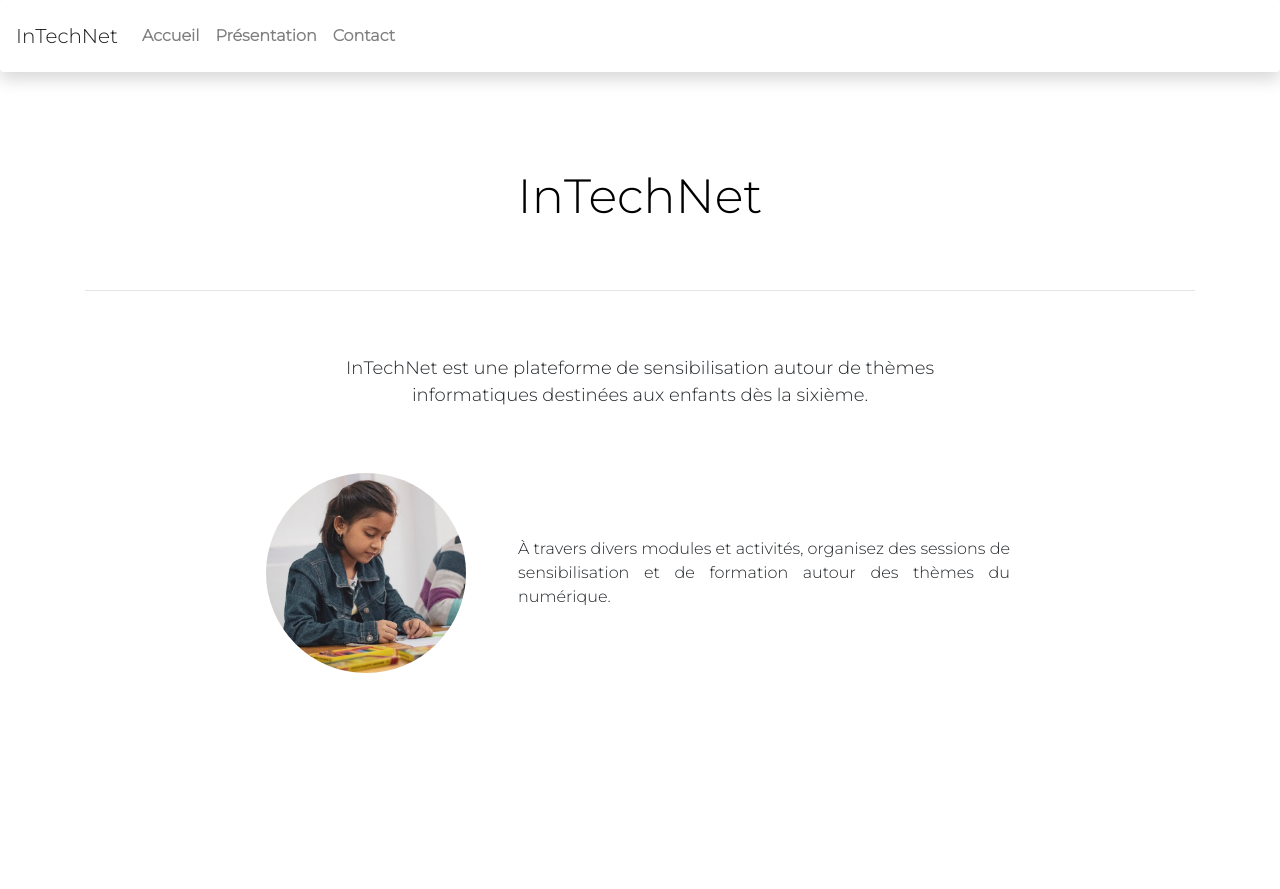
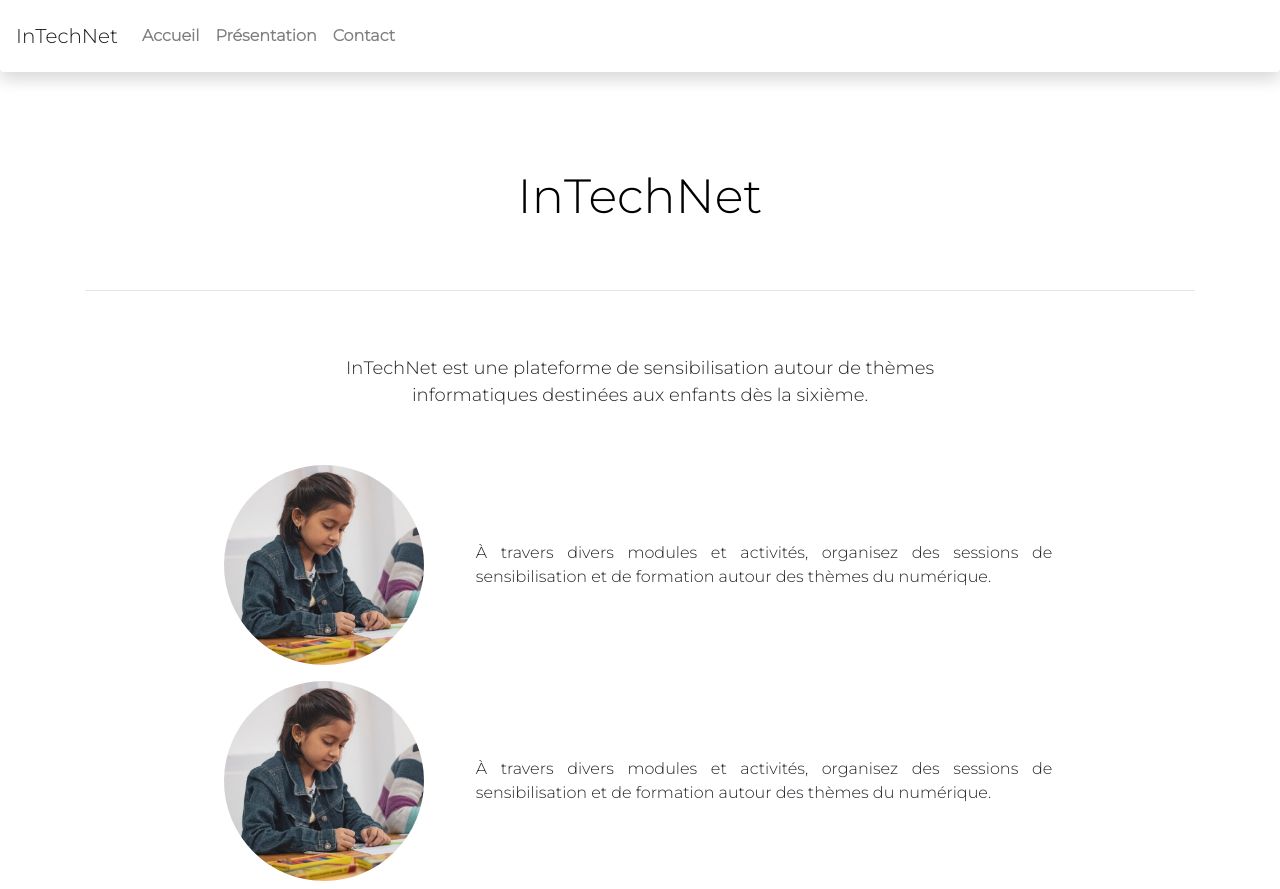
Before and after one commit to pBouillon/InTechNet.Moderator, an Angular app in the folder intechnet-moderator/: page /index in a window 1280 px wide. Before the commit the page ends 800 px from the top, so only its background shows below. Built offline with nearby package versions, Linux system fonts and the light colour scheme.

Commit message:
🚧 WiP image widget

```diff
--- a/intechnet-moderator/src/app/global/homepage/homepage.component.html
+++ b/intechnet-moderator/src/app/global/homepage/homepage.component.html
@@ -30,7 +30,7 @@
 <!-- /Title section -->
 
 <!-- Presentation sections -->
-<div class="d-flex justify-content-center mt-5 ">
+<div class="container d-flex flex-column justify-content-center mt-5">
 
   <app-image-widget
     *ngFor="let section of introSections"
--- a/intechnet-moderator/src/app/global/homepage/homepage.component.ts
+++ b/intechnet-moderator/src/app/global/homepage/homepage.component.ts
@@ -28,6 +28,11 @@ export class HomepageComponent implements OnInit {
         'À travers divers modules et activités, organisez des sessions de sensibilisation ' +
         'et de formation autour des thèmes du numérique.',
         '../../../assets/img/working-student.jpg'
+      ),
+      new ImageWidgetData(
+        'À travers divers modules et activités, organisez des sessions de sensibilisation ' +
+        'et de formation autour des thèmes du numérique.',
+        '../../../assets/img/working-student.jpg'
       )
     ];
   }
--- a/intechnet-moderator/src/app/global/image-widget/image-widget-data.ts
+++ b/intechnet-moderator/src/app/global/image-widget/image-widget-data.ts
@@ -6,12 +6,12 @@ export class ImageWidgetData {
 
   /**
    * @summary Default constructor
-   * @param contenttext to display next to the source
+   * @param content to display next to the source
    * @param imgPath source of the image to display along with the text
    */
   constructor(
     public content: string,
-    public imgPath: string
+    public imgPath: string,
   ) { }
 
 }
--- a/intechnet-moderator/src/app/global/image-widget/image-widget.component.html
+++ b/intechnet-moderator/src/app/global/image-widget/image-widget.component.html
@@ -1,4 +1,5 @@
-<div class="d-flex flex-row my-2 py-2">
+<!-- /standard view -->
+<div class="d-flex flex-row my-3 py-2 w-75 m-auto">
 
     <!-- image -->
     <img [src]="data.imgPath"
@@ -13,3 +14,4 @@
     <!-- /content -->
 
 </div>
+<!-- /standard view -->
```
Lines whose indentation alone changed are shown as unchanged.
